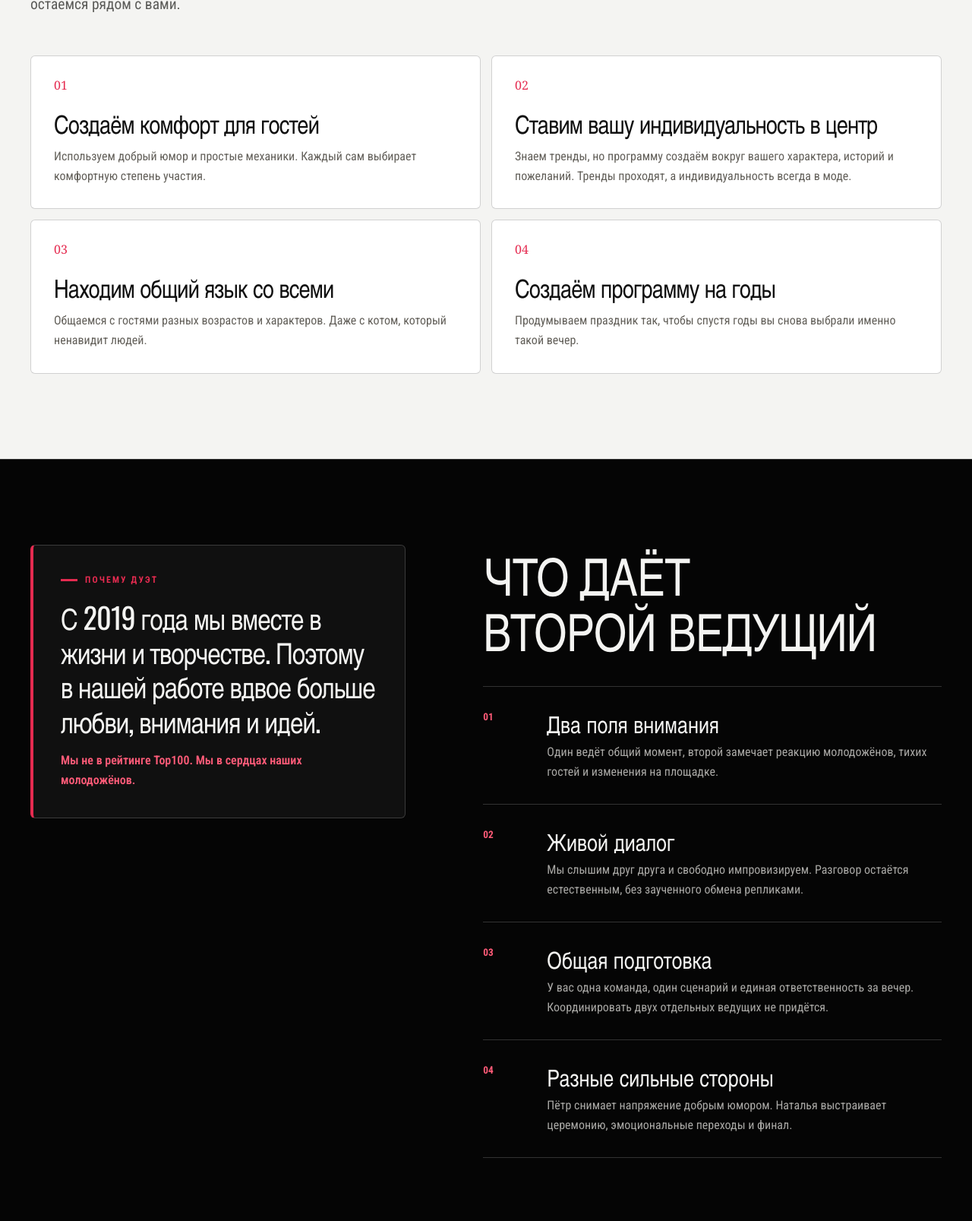
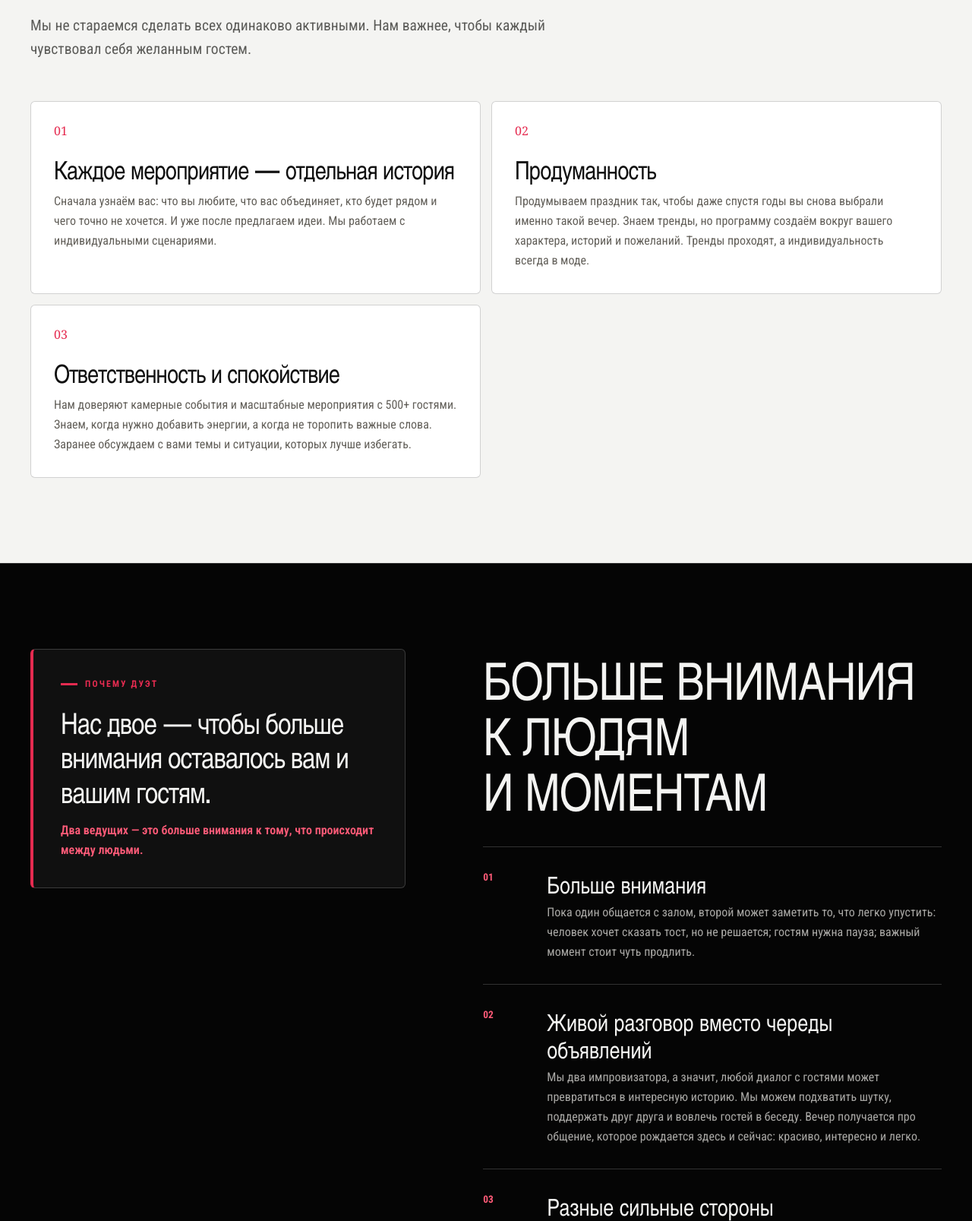
Before and after one commit to PeterDemidov/demidovs-event, a website: page duet/index.html in a window 1280 px wide. Shown: the part 1976-3583 px from the top of the page at 76% size. Drawn offline with nearby package versions, Linux system fonts and the light colour scheme.

Commit message:
Обновить тексты дуэта и Натальи

```diff
--- a/duet/index.html
+++ b/duet/index.html
@@ -417,13 +417,13 @@
     <section class="section cream">
       <div class="wrap">
         <div class="section-kicker reveal">Наш подход</div>
-        <h2 class="section-title reveal">Что мы делаем для вашего события</h2>
-        <p class="section-lead reveal">Пётр отвечает за добрый юмор и быструю импровизацию. Наталья чувствует эмоцию вечера и собирает его как режиссёр. Вместе мы держим внимание зала и остаёмся рядом с вами.</p>
+        <h2 class="section-title reveal">Нам важно, чтобы вам и вашим гостям было хорошо</h2>
+        <p class="section-lead reveal">Кто-то готов танцевать с первой минуты, кто-то предпочитает наблюдать. Одни любят пошутить, другим нужно время, чтобы освоиться.</p>
+        <p class="section-lead reveal">Мы не стараемся сделать всех одинаково активными. Нам важнее, чтобы каждый чувствовал себя желанным гостем.</p>
         <div class="fear-grid">
-          <article class="fear reveal"><span>01</span><h3>Создаём комфорт для гостей</h3><p>Используем добрый юмор и простые механики. Каждый сам выбирает комфортную степень участия.</p></article>
-          <article class="fear reveal"><span>02</span><h3>Ставим вашу индивидуальность в центр</h3><p>Знаем тренды, но программу создаём вокруг вашего характера, историй и пожеланий. Тренды проходят, а индивидуальность всегда в моде.</p></article>
-          <article class="fear reveal"><span>03</span><h3>Находим общий язык со всеми</h3><p>Общаемся с гостями разных возрастов и характеров. Даже с котом, который ненавидит людей.</p></article>
-          <article class="fear reveal"><span>04</span><h3>Создаём программу на годы</h3><p>Продумываем праздник так, чтобы спустя годы вы снова выбрали именно такой вечер.</p></article>
+          <article class="fear reveal"><span>01</span><h3>Каждое мероприятие — отдельная история</h3><p>Сначала узнаём вас: что вы любите, что вас объединяет, кто будет рядом и чего точно не хочется. И уже после предлагаем идеи. Мы работаем с индивидуальными сценариями.</p></article>
+          <article class="fear reveal"><span>02</span><h3>Продуманность</h3><p>Продумываем праздник так, чтобы даже спустя годы вы снова выбрали именно такой вечер. Знаем тренды, но программу создаём вокруг вашего характера, историй и пожеланий. Тренды проходят, а индивидуальность всегда в моде.</p></article>
+          <article class="fear reveal"><span>03</span><h3>Ответственность и спокойствие</h3><p>Нам доверяют камерные события и масштабные мероприятия с 500+ гостями. Знаем, когда нужно добавить энергии, а когда не торопить важные слова. Заранее обсуждаем с вами темы и ситуации, которых лучше избегать.</p></article>
         </div>
       </div>
     </section>
@@ -432,16 +432,17 @@
       <div class="wrap duo-value">
         <div class="duo-quote reveal">
           <div class="section-kicker">Почему дуэт</div>
-          <p>С 2019 года мы вместе в жизни и творчестве. Поэтому в нашей работе вдвое больше любви, внимания и идей.</p>
-          <p class="duo-copy duo-signoff">Мы не в рейтинге Top100. Мы в сердцах наших молодожёнов.</p>
+          <p>Нас двое — чтобы больше внимания оставалось вам и вашим гостям.</p>
+          <p class="duo-copy duo-signoff">Два ведущих — это больше внимания к тому, что происходит между людьми.</p>
         </div>
         <div>
-          <h2 class="section-title reveal">Что даёт второй ведущий</h2>
+          <h2 class="section-title reveal">Больше внимания к людям и моментам</h2>
           <div class="duo-list">
-            <article class="duo-item reveal"><small>01</small><div><h3>Два поля внимания</h3><p>Один ведёт общий момент, второй замечает реакцию молодожёнов, тихих гостей и изменения на площадке.</p></div></article>
-            <article class="duo-item reveal"><small>02</small><div><h3>Живой диалог</h3><p>Мы слышим друг друга и свободно импровизируем. Разговор остаётся естественным, без заученного обмена репликами.</p></div></article>
-            <article class="duo-item reveal"><small>03</small><div><h3>Общая подготовка</h3><p>У вас одна команда, один сценарий и единая ответственность за вечер. Координировать двух отдельных ведущих не придётся.</p></div></article>
-            <article class="duo-item reveal"><small>04</small><div><h3>Разные сильные стороны</h3><p>Пётр снимает напряжение добрым юмором. Наталья выстраивает церемонию, эмоциональные переходы и финал.</p></div></article>
+            <article class="duo-item reveal"><small>01</small><div><h3>Больше внимания</h3><p>Пока один общается с залом, второй может заметить то, что легко упустить: человек хочет сказать тост, но не решается; гостям нужна пауза; важный момент стоит чуть продлить.</p></div></article>
+            <article class="duo-item reveal"><small>02</small><div><h3>Живой разговор вместо череды объявлений</h3><p>Мы два импровизатора, а значит, любой диалог с гостями может превратиться в интересную историю. Мы можем подхватить шутку, поддержать друг друга и вовлечь гостей в беседу. Вечер получается про общение, которое рождается здесь и сейчас: красиво, интересно и легко.</p></div></article>
+            <article class="duo-item reveal"><small>03</small><div><h3>Разные сильные стороны</h3><p>Пётр легко снимает напряжение добрым юмором и быстро находит ответ в неожиданной ситуации. Наталья чувствует настроение людей, хорошо разбирается в режиссуре событий и помогает выстроить трогательные моменты.</p></div></article>
+            <article class="duo-item reveal"><small>04</small><div><h3>Одна команда</h3><p>Вам не нужно знакомить нас друг с другом, согласовывать разные сценарии или объяснять пожелания дважды. Мы вместе готовимся и заранее договариваемся, кто за что отвечает.</p></div></article>
+            <article class="duo-item reveal"><small>05</small><div><h3>Опыт совместной работы — 8 лет</h3><p>С 2019 года мы вместе в жизни и в работе. Хорошо знаем реакции друг друга, умеем слушать и поддерживать. На празднике это помогает нам общаться естественно, без заученного обмена репликами. Мы провели 1500+ мероприятий и шоу.</p></div></article>
           </div>
         </div>
       </div>
```
